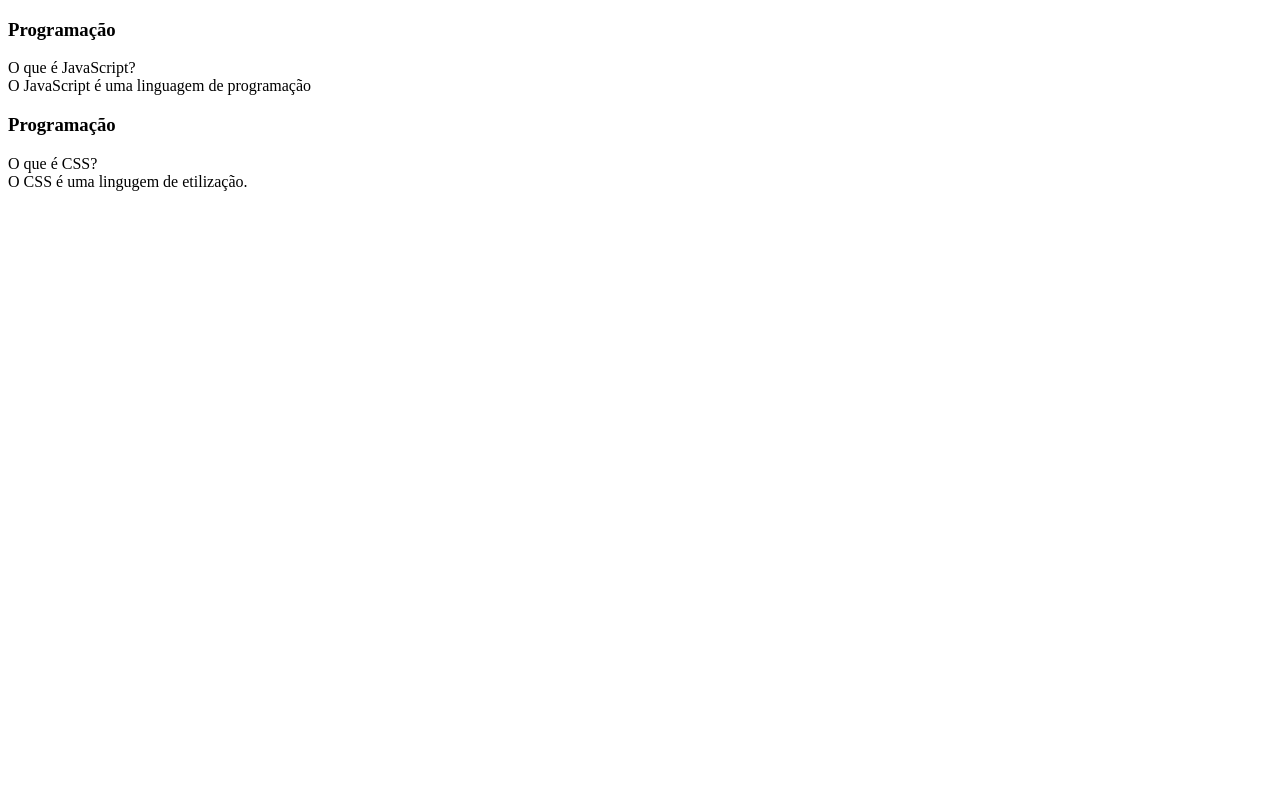
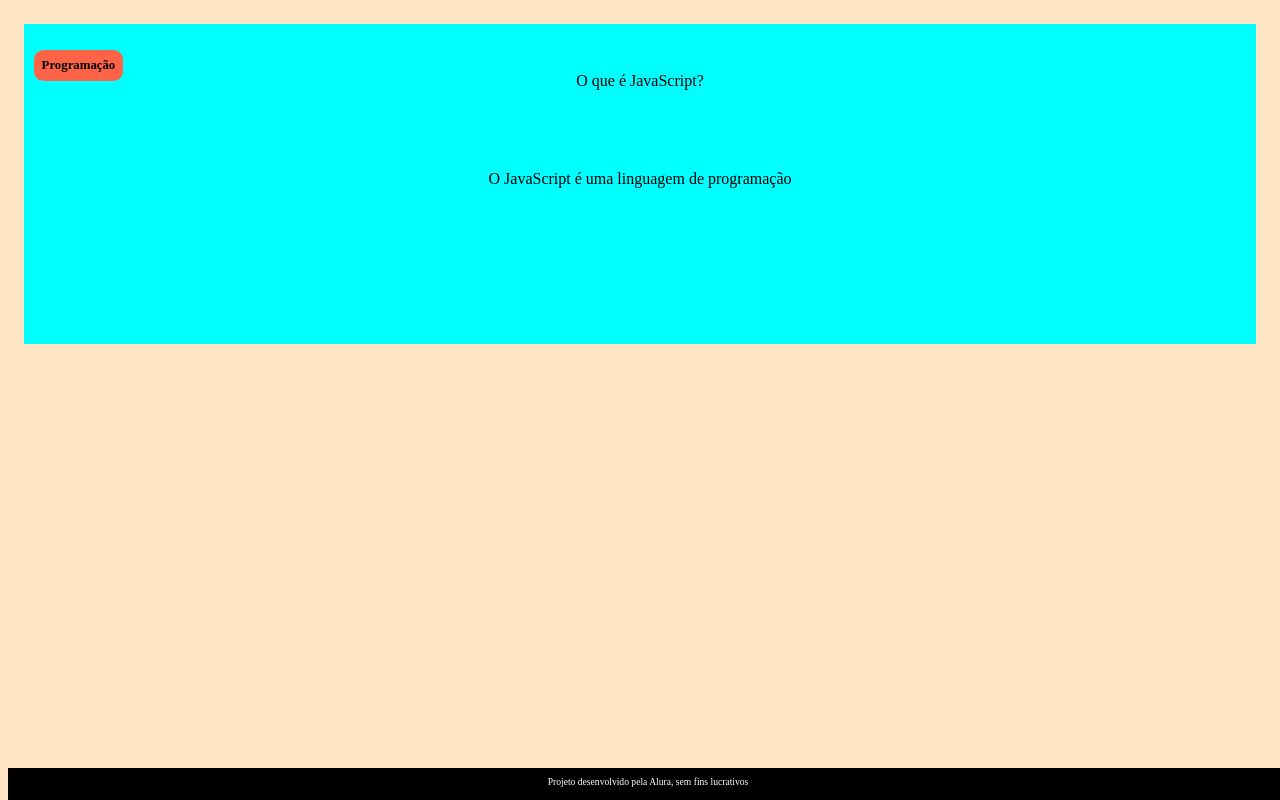
Before and after one commit to K4uan-santos/Perguntas, a plain HTML site: page index.html in a window 1280 px wide. Drawn offline with Linux system fonts and the light colour scheme; files that its build step writes are made by us from their sources.

Commit message:
Add files via upload

```diff
--- a/index.html
+++ b/index.html
@@ -3,6 +3,7 @@
 <head>
     <meta charset="UTF-8">
     <meta name="viewport" content="width=device-width, initial-scale=1.0">
+    <link rel="stylesheet" href="assets/style.css">
     <title>Flashcard</title>
 </head>
 <body>
@@ -12,29 +13,17 @@
                 <div class="cartao__conteudo">
                     <h3>Programação</h3>
                     <div class="cartao__conteudo__pergunta">
-                        O que é JavaScript?
+                        <p>O que é JavaScript?</p>
                     </div>
                     <div class="cartao__conteudo__resposta">
-                        O JavaScript é uma linguagem de programação
-                    </div>
-                </div>
-            </article>
-            <article class="cartao">
-                <div class="cartao__conteudo">
-                    <h3>Programação</h3>
-                    <div class="cartao__conteudo__pergunta">
-                        O que é CSS?
-                    </div>
-                    <div class="cartao__conteudo__resposta">
-                        O CSS é uma lingugem de etilização.
+                        <p>O JavaScript é uma linguagem de programação</p>
                     </div>
                 </div>
             </article>
         </section>
     </main>
-
     <footer>
-
+        <p>Projeto desenvolvido pela Alura, sem fins lucrativos</p>
     </footer>
 </body>
 </html>
--- a/style.css
+++ b/style.css
@@ -0,0 +1,50 @@
+body {
+    background-color: bisque;
+    font-family: Bai Jamjuree;
+}
+footer {
+    background-color: black;
+    color: white;
+    position: fixed;
+    bottom: 0;
+    width: 100%;
+    height: 2rem;
+}
+
+footer p {
+    text-align: center;
+    font-size: 0.6rem;
+    margin-top: 0.5rem;
+}
+#container {
+    display: flex;
+}
+
+.cartao {
+    margin: 1rem 1rem;
+    background-color: aqua;
+    height: 20rem;
+    flex-grow: 1;
+    flex-basis: calc(33% - 6rem);
+}
+
+.cartao__conteudo {
+    text-align: center;
+
+    height: 100%;
+}
+
+.cartao__conteudo h3 {
+    background-color: tomato;
+    text-align: left;
+    padding: 0.5rem;
+    position: absolute;
+    margin: 0.6rem;
+    border-radius: 0.6rem;
+    font-size: 1vw;
+}
+
+.cartao__conteudo p {
+    margin-top: 1rem;
+    padding: 2rem;
+}
```
Also changed, not shown: perguntas.js (added, +17 -0 lines).
